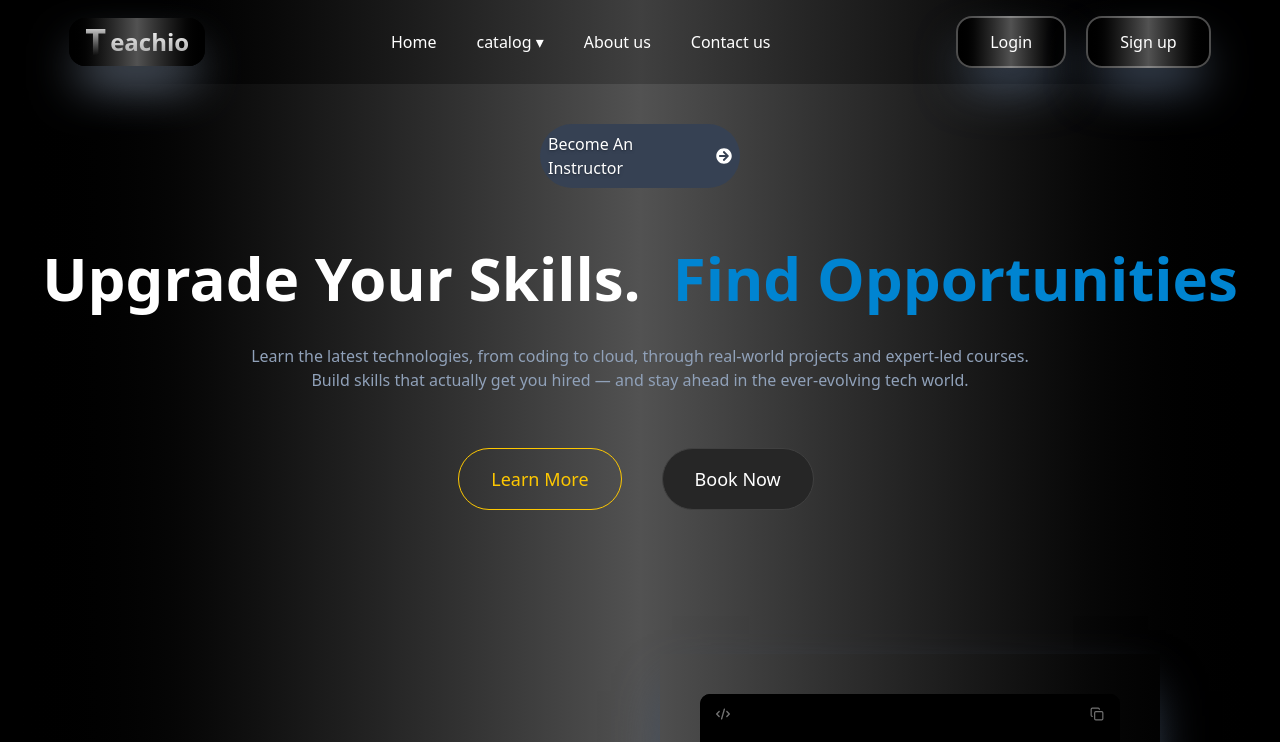
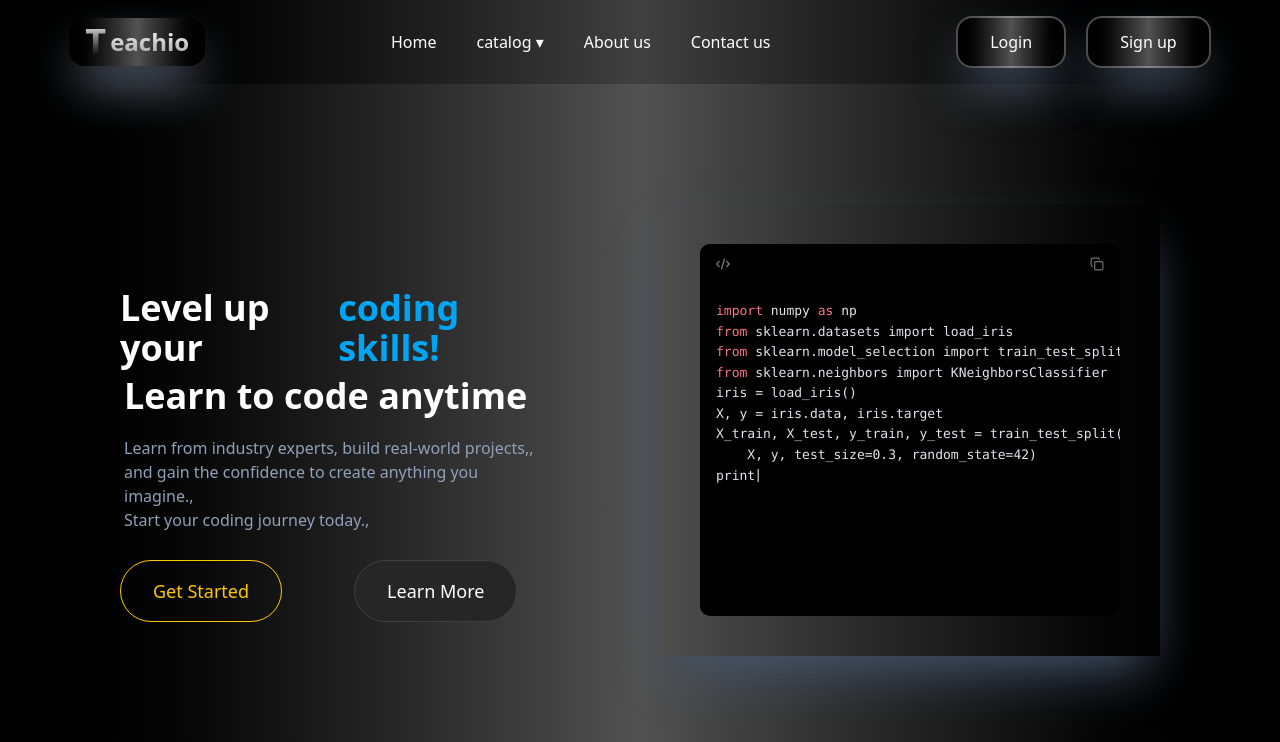
Before and after one commit to Tripurari-singh/Teachio, a React (Vite) app: page / in a window 1280 px wide. Shown: the top 742 px of the page. Built offline with nearby package versions, Linux system fonts and the light colour scheme.

Commit message:
Doing some tweeks

```diff
--- a/src/pages/Homepage.tsx
+++ b/src/pages/Homepage.tsx
@@ -2,8 +2,6 @@
 import { FaArrowCircleRight } from "react-icons/fa"
 import { Button } from "../components/Button"
 import { Block } from "../components/BlockComponent"
-//@ts-ignore
-import Myimage from "../assets/Image.png"
 //@ts-ignore
 import CodeImage from "../assets/Code.png"
 //@ts-ignore
@@ -20,7 +18,6 @@ import { MdOutlineSchedule } from "react-icons/md";
 import { FaCode } from "react-icons/fa";
 import { RiUserCommunityFill } from "react-icons/ri";
 import { MdAccessAlarm } from "react-icons/md";
-import { EvervaultCardDemo } from "@/components/HoverCardComponent"
 import { InfiniteMovingCardsDemo } from "@/components/InfiniteMovingCardsDemo"
 import { WobbleCardDemo } from "@/components/WobbleCardComponent"
 import AnimatedWaveFooter from "@/components/common/Footer"
@@ -33,70 +30,13 @@ import AnimatedWaveFooter from "@/components/common/Footer"
 export const Home = () => {
     return (
         <>
-           <div className="overflow-x-hidden w-full">
+           <div className="overflow-x-hidden w-full ">
                   <div className="relative h-full w-full">
                 <div className="relative z-10">
                     {/* All your other components go here, completely unchanged */}
-                <div>
+
                 {/* section 1 */}
-                {/* A Button Component , Signup Functionality Need to Be Implemented Later On */}
-                <div className="relative flex flex-col items-center justify-between mx-auto text-white bg-gray-700 w-50 rounded-full m-10 cursor-pointer hover:bg-slate-900 transition-colors duration-300 border-slate-700 shadow-slate-200">
-                    <div className="flex items-center justify-between m-2">
-                        <div className="mr-1 text-shadow-md">
-                            Become An Instructor
-                        </div>
-                        <div className="flex items-center justify-between ml-1">
-                            <FaArrowCircleRight />
-                        </div>
-                    </div>
-                </div>
-
-                {/* Title Section */}
-                <div className="flex flex-col items-center justify-between mt-1 pt-1">
-                    <div className="flex">
-                        <div className="m-2 p-2 text-6xl font-bold">
-                            Upgrade Your Skills.
-                        </div>
-                        <div className="m-2 p-2 text-6xl font-bold text-sky-600">
-                            Find  Opportunities
-                        </div>
-                    </div>
-                </div>
-
-                {/* Subtitle Section */}
-                <div className="flex flex-col items-center mt-5 text-md text-slate-400">
-                    <div className="">
-                        Learn the latest technologies, from coding to cloud, through real-world projects and expert-led courses.
-                    </div>
-                    <div>
-                        Build skills that actually get you hired — and stay ahead in the ever-evolving tech world.
-                    </div>
-                </div>
-
-                {/* Two Button Components */}
-                <div className="flex flex-row justify-center items-center mt-5 pt-5">
-                    <div className="m-2 p-2">
-                        <Button label={"Learn More"} onClick={() => {}} variant="yellow"></Button>
-                    </div>
-                    <div className="m-2 p-2 hover:cursor">
-                        <Button label={"Book Now"} onClick={() => {}} variant="dark"></Button>
-                    </div>
-                </div>
-
-                {/* Image Section */}
-                {/* <div className="flex flex-col items-center mt-2 pt-2 border-r-yellow-200 shadow-amber-100">
-                    <div className="image-container shadow-2xl ">
-                        <img
-                            src={Myimage}
-                            alt="description"
-                            className="h-100 shadow-2xl shadow-slate-500"
-                        ></img>
-                        <div></div>
-                    </div>
-                </div> */}
-            </div>
-
-            {/* Block Component & Code Component */}
+                {/* Block Component & Code Component */}
             <div className="flex justify-around m-10 p-20">
                 <div className="mr-10 pr-10">
                     <Block
@@ -232,29 +172,9 @@ export const Home = () => {
 
                </div>
             </div>
-            {/* bg-gradient-to-b from-white via-gray-500 to-black */}
-                   <div className="bg-gradient-to-b from-white via-slate-950 to-black pb-30">
-                        <div className="flex flex-row gap-2 mb-30 p-5">
-                            <EvervaultCardDemo
-                                    Title="Development"
-                                    Subtitle="Learn MERN from zero to job-ready with guided projects & mentor support."
-                                    ButtonTitle="Buy Now →"
-                                    />
 
-                                    <EvervaultCardDemo
-                                    Title="DevOps"
-                                    Subtitle="AWS, Docker, CI/CD and Kubernetes — hands-on labs + interview prep."
-                                    ButtonTitle="Enroll Today →"
-                                    />
 
-                                    <EvervaultCardDemo
-                                    Title="Blockchain"
-                                    Subtitle="Master smart contracts, dApps and Web3 architecture with real-world projects"
-                                    ButtonTitle="Start Learning →"
-                                    />
-
-                        </div>
-                    </div>
+            {/*    Become an Instructur Section */}
 
                     <div className="flex flex-row ">
                        <div className="flex items-center justify-center m-10 p-10 ">
```
